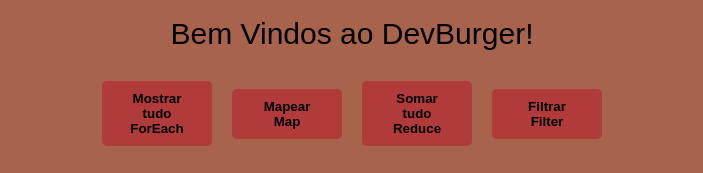
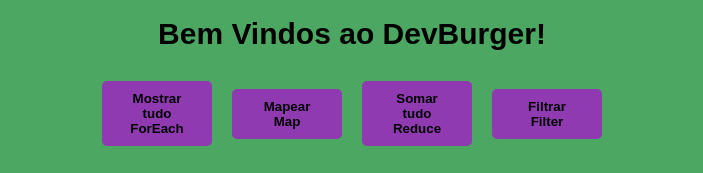
Before and after one commit to gutoguto221/Projects, a plain HTML site: page projeto-devburger/index.html in a window 1280 px wide. Shown: the part 248-421 px from the top of the page, without its empty margins (288-991 px from the left). Drawn offline with Linux system fonts and the light colour scheme; a web font is replaced by a local one.

Commit message:
Dev Burger Finalizado

```diff
--- a/projeto-devburger/styles.css
+++ b/projeto-devburger/styles.css
@@ -10,7 +10,7 @@
 
 body{
     font-family: 'Oswald', sans-serif;
-    background-color: #a7634c;
+    background-color: #4ca763;
 }
 
 .container-buttons{
@@ -22,7 +22,7 @@ body{
 }
 
 button{
-background-color: #b13a3a ;
+background-color: #8f3ab1 ;
 border: none;
 border-radius: 5px;
 padding: 10px 20px;
@@ -70,6 +70,7 @@ li {
 
     .welcome{
         text-align: center;
+        font-weight: bold;
         font-size: 30px;
         color: #000000;
     }
```
